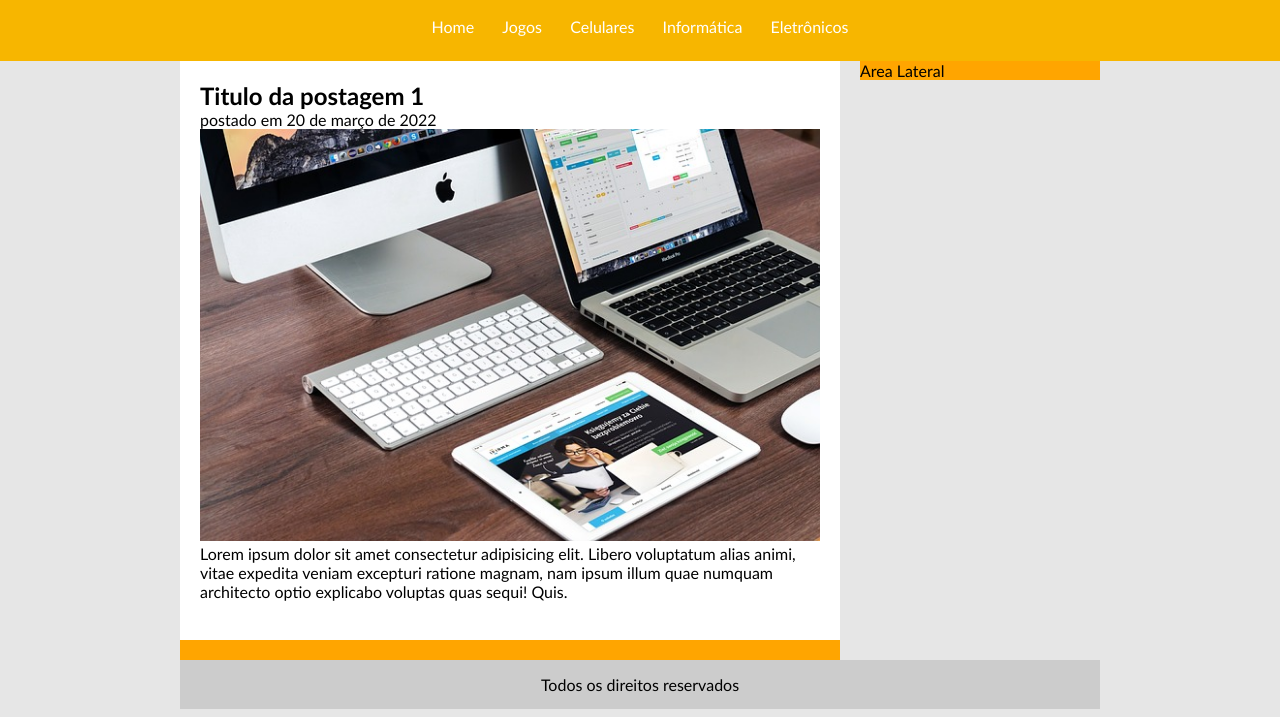
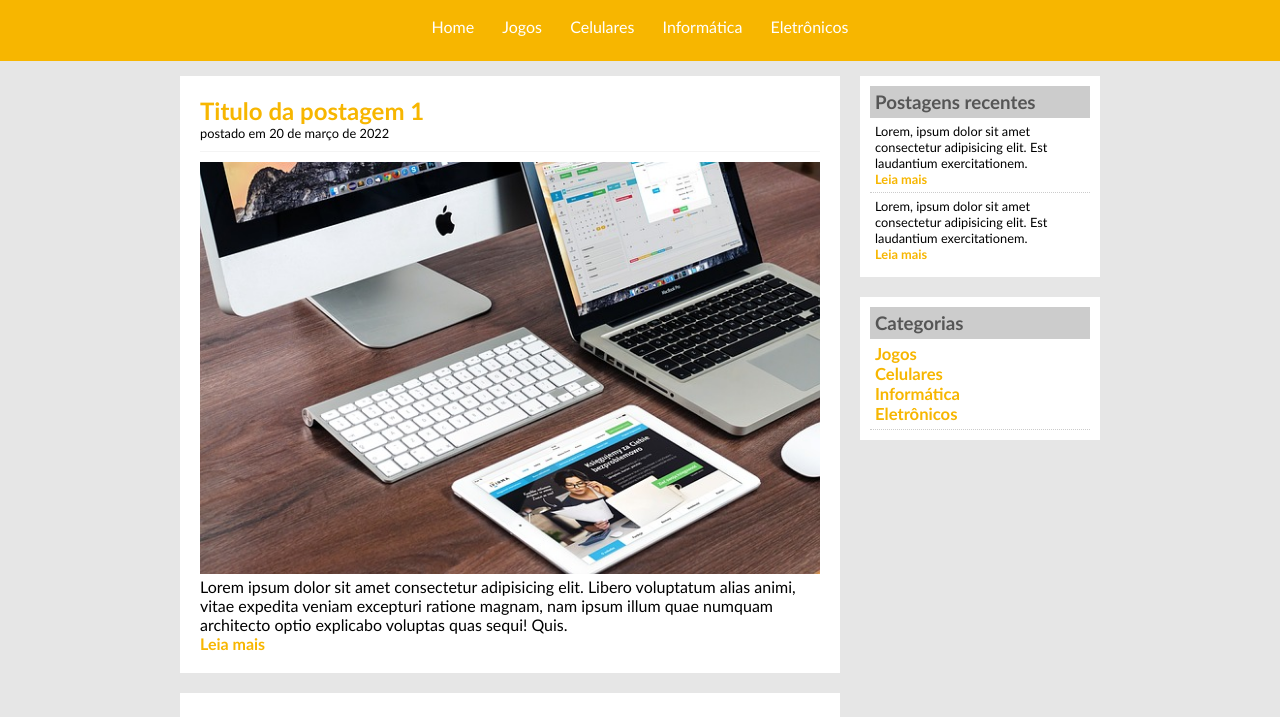
Before and after one commit to PedroAnjosPS/projeto_TecBlog, a plain HTML site: page index.html in a window 1280 px wide. Shown: the part 76-793 px from the top of the page. Drawn offline with Linux system fonts and the light colour scheme.

Commit message:
Finishing up the TecBlog project

```diff
--- a/css/style.css
+++ b/css/style.css
@@ -4,6 +4,8 @@
     --var2: #f7b600;
     --var3: #4e4e4e;
     --var4: #cccccc;
+    --var5: #f4f4f4;
+    --var6: #565656;
 }
 
 /* Cleaning default formatting */
@@ -31,12 +33,9 @@ body {
 }
 
 main {
-    width: 920px;
+    width: 950px;
     margin: 0 auto;
-}
-
-#posting-area, #side-content {
-    background-color: orange;
+    padding: 15px;
 }
 
 #posting-area {
@@ -44,7 +43,7 @@ main {
     float: left;
 }
 
-#side-content {
+#side-area {
     width: 240px;
     float: right;
 }
@@ -53,6 +52,23 @@ main {
     padding: 20px;
     margin-bottom: 20px;
     background-color: #fff;
+}
+
+.side-content {
+    background-color: #fff;
+    padding: 10px;
+    margin-bottom: 20px;
+}
+
+.side-posting {
+    font-size: 0.8em;
+    padding: 5px;
+    border-bottom: 1px dotted var(--var4);
+}
+
+.side-posting a.category-link {
+    display: block;
+    font-size: 1.3em;
 }
 
 footer {
@@ -67,16 +83,27 @@ footer {
 /** Menu formatting **/
 a {
     text-decoration: none;
-    padding: 8px 12px;
 }
 
 a:link, a:visited {
-    color: #fff;
+    color: var(--var2);
+    font-weight: 600;
 }
 
 a:hover {
+    text-decoration: underline;
+}
+
+#menu-area a:link, #menu-area a:visited {
+    color: #fff;
+    padding: 8px 12px;
+    font-weight: normal;
+}
+
+#menu-area a:hover {
     background-color: #fff;
     color: var(--var2);
+    text-decoration: none;
 }
 
 /** Genereal formatting **/
@@ -85,6 +112,28 @@ h1 {
     font-size: 2.5em;
 }
 
+h2 {
+    color: var(--var2);
+}
+
+h3 {
+    color: var(--var6);
+    background-color: var(--var4);
+    padding: 5px;
+}
+
 .white {
     color: #fff;
 }
+
+.posting-date {
+    font-size: 0.8em;
+    border-bottom: 1px solid var(--var5);
+    padding-bottom: 10px;
+    margin-bottom: 10px;
+    display: block;
+}
+
+.last-side-posting {
+    border-bottom: none;
+}
--- a/index.html
+++ b/index.html
@@ -33,7 +33,7 @@
 
                 <h2>Titulo da postagem 1</h2>
 
-                <span>postado em 20 de março de 2022</span>
+                <span class="posting-date">postado em 20 de março de 2022</span>
 
                 <img src="imagens/imagem2.jpg" alt="posting 1 image" width="620px">
 
@@ -46,16 +46,85 @@
             </section>
             <!-- posting closing -->
 
+            <!-- posting opening -->
+            <section class="posting">
+
+                <h2>Titulo da postagem 2</h2>
+
+                <span class="posting-date">postado em 10 de março de 2022</span>
+
+                <img src="imagens/imagem1.jpg" alt="posting 1 image" width="620px">
+
+                <p>
+                    Lorem ipsum dolor sit amet consectetur adipisicing elit. Libero voluptatum alias animi, vitae expedita veniam excepturi ratione magnam, nam ipsum illum quae numquam architecto optio explicabo voluptas quas sequi! Quis.
+                </p>
+
+                <a href="#">Leia mais</a>
+
+            </section>
+            <!-- posting closing -->
+
         </article>
 
-        <aside id="side-content">
-            Area Lateral
+        <aside id="side-area">
+
+            <!-- side-content opening -->
+            <section class="side-content">
+
+                <h3>Postagens recentes</h3>
+
+                <!-- side-posting opening -->
+                <div class="side-posting">
+
+                    <p>
+                        Lorem, ipsum dolor sit amet consectetur adipisicing elit. Est laudantium exercitationem.
+                    </p>
+
+                    <a href="#">Leia mais</a>
+
+                </div>
+                <!-- side-posting closing -->
+
+                <!-- side-posting opening -->
+                <div class="side-posting last-side-posting">
+
+                    <p>
+                        Lorem, ipsum dolor sit amet consectetur adipisicing elit. Est laudantium exercitationem.
+                    </p>
+
+                    <a href="#">Leia mais</a>
+
+                </div>
+                <!-- side-posting closing -->
+
+            </section>
+            <!-- side-content closing -->
+
+            <!-- side-content opening -->
+            <section class="side-content">
+
+                <h3>Categorias</h3>
+
+                <!-- side-posting opening -->
+                <div class="side-posting">
+
+                    <a href="#" class="category-link">Jogos</a>
+                    <a href="#" class="category-link">Celulares</a>
+                    <a href="#" class="category-link">Informática</a>
+                    <a href="#" class="category-link">Eletrônicos</a>
+
+                </div>
+                <!-- side-posting closing -->
+
+            </section>
+            <!-- side-content closing -->
+
         </aside>
 
     </main>
 
     <footer>
-        Todos os direitos reservados
+        &copy; Todos os direitos reservados
     </footer>
 </body>
 </html>
```
